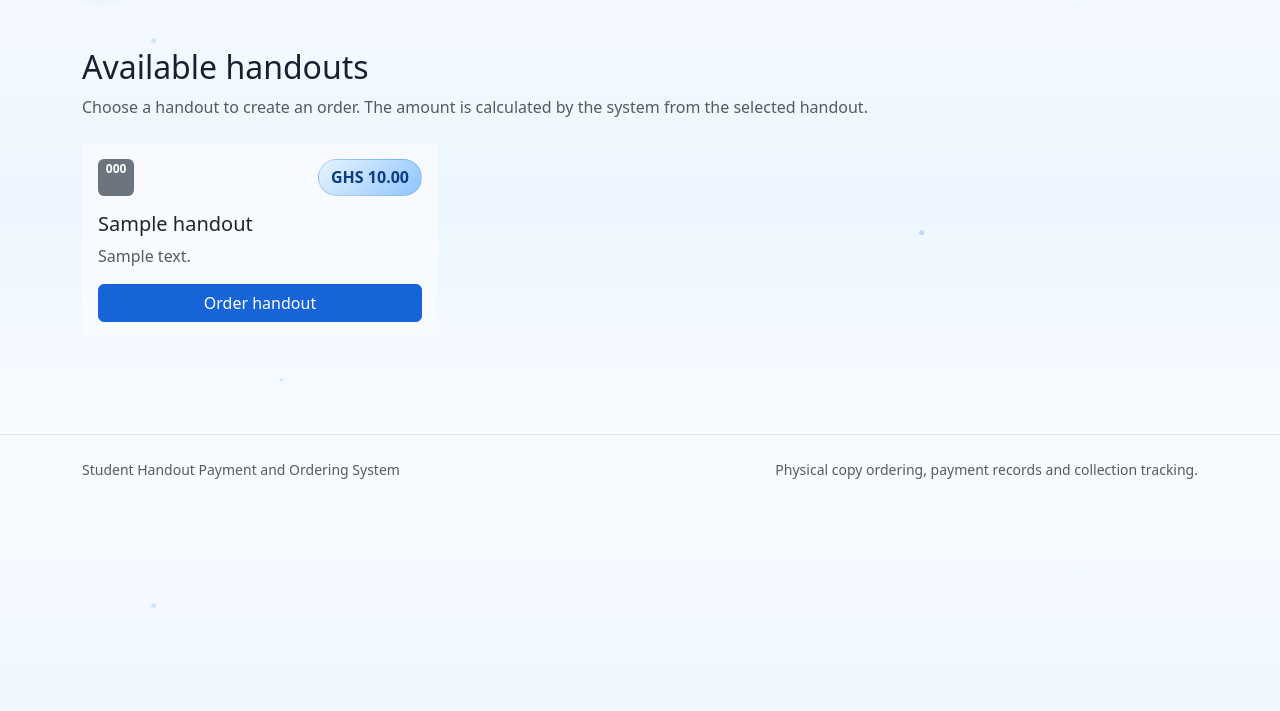
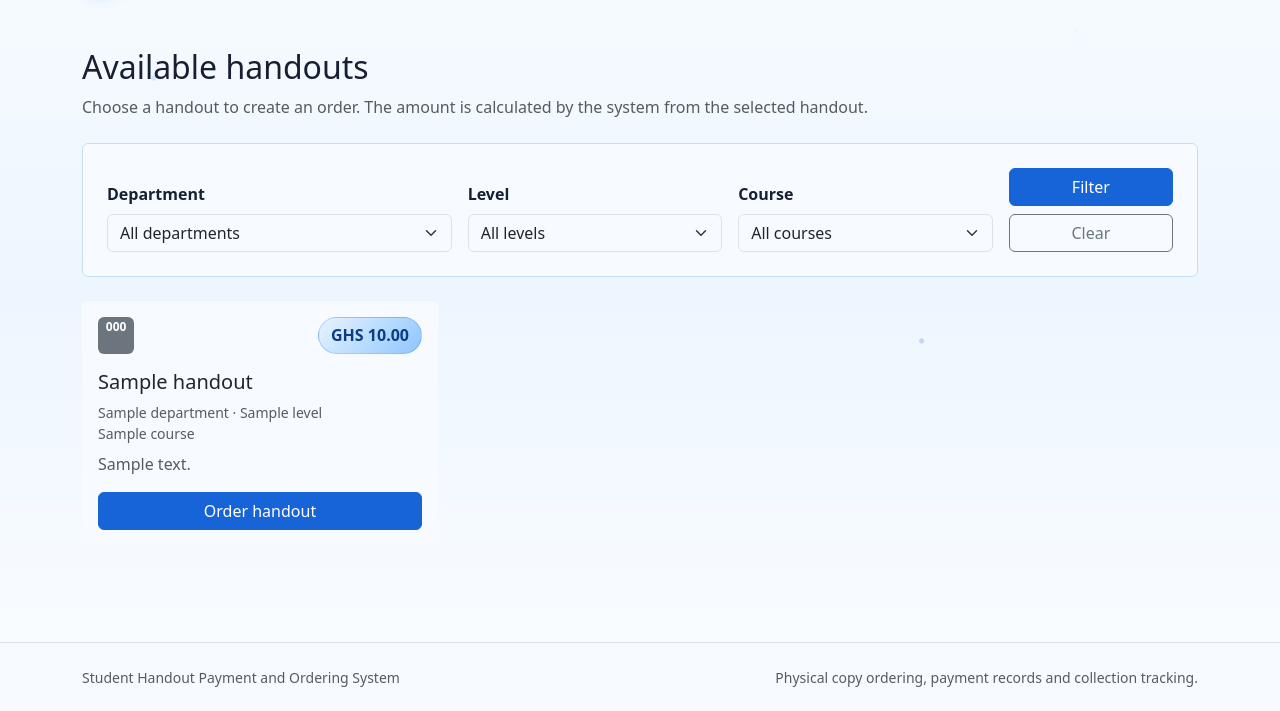
Before and after one commit to kennedyadosibe/handout_payment_system, a PHP site: page /handouts.php in a window 1280 px wide. Shown: the part 61-772 px from the top of the page. Run offline with PHP 8.4, Linux system fonts and the light colour scheme; tables that the repository leaves empty hold one stand-in row (values such as "Sample post").

Commit message:
Add student campus handout filtering

```diff
--- a/handouts.php
+++ b/handouts.php
@@ -3,7 +3,44 @@
 require_once __DIR__ . '/app/bootstrap.php';
 require_once __DIR__ . '/app/layout.php';
 
-$stmt = db()->query('SELECT * FROM handouts WHERE status = "available" ORDER BY course_code, title');
+$pdo = db();
+$departments = $pdo->query('SELECT * FROM departments WHERE status = "active" ORDER BY name')->fetchAll();
+$levels = $pdo->query('SELECT * FROM academic_levels WHERE status = "active" ORDER BY sort_order, name')->fetchAll();
+$courses = $pdo->query('SELECT c.*, d.code AS department_code, l.name AS level_name
+    FROM courses c
+    JOIN departments d ON d.department_id = c.department_id
+    JOIN academic_levels l ON l.level_id = c.level_id
+    WHERE c.status = "active"
+    ORDER BY d.name, l.sort_order, c.course_code')->fetchAll();
+
+$selectedDepartmentId = (int) ($_GET['department_id'] ?? 0);
+$selectedLevelId = (int) ($_GET['level_id'] ?? 0);
+$selectedCourseId = (int) ($_GET['course_id'] ?? 0);
+
+$sql = 'SELECT h.*, c.title AS campus_course_title, d.name AS department_name, d.code AS department_code, l.name AS level_name
+    FROM handouts h
+    LEFT JOIN courses c ON c.course_id = h.course_id
+    LEFT JOIN departments d ON d.department_id = h.department_id
+    LEFT JOIN academic_levels l ON l.level_id = h.level_id
+    WHERE h.status = "available"';
+$params = [];
+
+if ($selectedDepartmentId > 0) {
+    $sql .= ' AND h.department_id = ?';
+    $params[] = $selectedDepartmentId;
+}
+if ($selectedLevelId > 0) {
+    $sql .= ' AND h.level_id = ?';
+    $params[] = $selectedLevelId;
+}
+if ($selectedCourseId > 0) {
+    $sql .= ' AND h.course_id = ?';
+    $params[] = $selectedCourseId;
+}
+
+$sql .= ' ORDER BY d.name, l.sort_order, h.course_code, h.title';
+$stmt = $pdo->prepare($sql);
+$stmt->execute($params);
 $handouts = $stmt->fetchAll();
 
 page_header('Available Handouts', 'handouts');
@@ -13,6 +50,49 @@ page_header('Available Handouts', 'handouts');
         <h1 class="h2">Available handouts</h1>
         <p class="text-muted">Choose a handout to create an order. The amount is calculated by the system from the selected handout.</p>
     </div>
+
+    <form class="bg-white border rounded-2 p-4 mb-4" method="get">
+        <div class="row g-3 align-items-end">
+            <div class="col-md-4">
+                <label class="form-label" for="department_id">Department</label>
+                <select class="form-select" id="department_id" name="department_id">
+                    <option value="">All departments</option>
+                    <?php foreach ($departments as $department): ?>
+                        <option value="<?= (int) $department['department_id'] ?>" <?= $selectedDepartmentId === (int) $department['department_id'] ? 'selected' : '' ?>>
+                            <?= h($department['name']) ?>
+                        </option>
+                    <?php endforeach; ?>
+                </select>
+            </div>
+            <div class="col-md-3">
+                <label class="form-label" for="level_id">Level</label>
+                <select class="form-select" id="level_id" name="level_id">
+                    <option value="">All levels</option>
+                    <?php foreach ($levels as $level): ?>
+                        <option value="<?= (int) $level['level_id'] ?>" <?= $selectedLevelId === (int) $level['level_id'] ? 'selected' : '' ?>>
+                            <?= h($level['name']) ?>
+                        </option>
+                    <?php endforeach; ?>
+                </select>
+            </div>
+            <div class="col-md-3">
+                <label class="form-label" for="course_id">Course</label>
+                <select class="form-select" id="course_id" name="course_id">
+                    <option value="">All courses</option>
+                    <?php foreach ($courses as $course): ?>
+                        <option value="<?= (int) $course['course_id'] ?>" <?= $selectedCourseId === (int) $course['course_id'] ? 'selected' : '' ?>>
+                            <?= h($course['course_code'] . ' - ' . $course['title'] . ' (' . $course['department_code'] . ', ' . $course['level_name'] . ')') ?>
+                        </option>
+                    <?php endforeach; ?>
+                </select>
+            </div>
+            <div class="col-md-2 d-grid gap-2">
+                <button class="btn btn-primary" type="submit">Filter</button>
+                <a class="btn btn-outline-secondary" href="/Handout%20Payment%20System/handouts.php">Clear</a>
+            </div>
+        </div>
+    </form>
+
     <div class="row g-4">
         <?php foreach ($handouts as $handout): ?>
             <div class="col-md-6 col-xl-4">
@@ -23,6 +103,12 @@ page_header('Available Handouts', 'handouts');
                             <span class="price-pill"><?= money($handout['current_price']) ?></span>
                         </div>
                         <h2 class="h5 mt-3"><?= h($handout['title']) ?></h2>
+                        <div class="text-muted small mb-2">
+                            <?= h($handout['department_name'] ?? 'Department not set') ?> · <?= h($handout['level_name'] ?? 'Level not set') ?>
+                            <?php if (!empty($handout['campus_course_title'])): ?>
+                                <br><?= h($handout['campus_course_title']) ?>
+                            <?php endif; ?>
+                        </div>
                         <p class="text-muted flex-grow-1"><?= h($handout['description']) ?></p>
                         <a class="btn btn-primary" href="/Handout%20Payment%20System/order.php?handout_id=<?= (int) $handout['handout_id'] ?>">Order handout</a>
                     </div>
@@ -31,7 +117,7 @@ page_header('Available Handouts', 'handouts');
         <?php endforeach; ?>
     </div>
     <?php if (!$handouts): ?>
-        <div class="alert alert-info">No handouts are available right now.</div>
+        <div class="alert alert-info">No handouts match the selected class filters.</div>
     <?php endif; ?>
 </main>
 <?php page_footer(); ?>
```
Also changed, not shown: docs/features/student-campus-handout-filtering.md (added, +36 -0 lines), index.php (+14 -1 lines), order.php (+12 -1 lines), progress/PROGRESS.md (+3 -1 lines).
